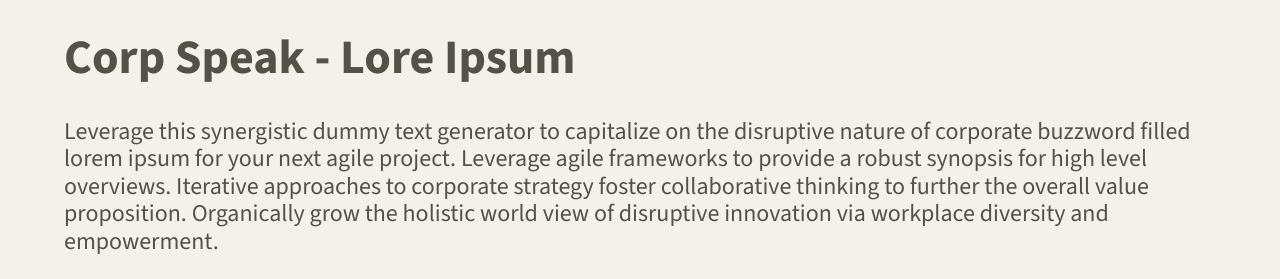
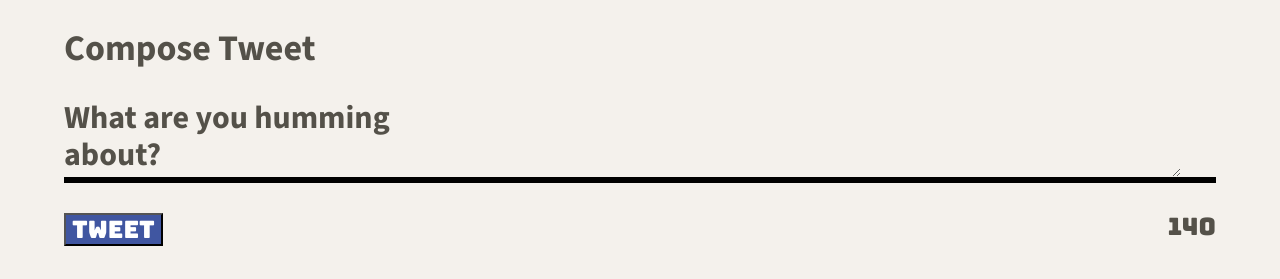
Before and after one commit to mcdmtomlinson/tweeter, a website: page public/index.html in a window 1280 px wide. Shown: the part 642-921 px from the top of the page. Drawn offline with nearby package versions, Linux system fonts and the light colour scheme.

Commit message:
Crafting the Form: Add tweet submission with style as per M04W08

```diff
--- a/public/index.html
+++ b/public/index.html
@@ -24,6 +24,7 @@
     <link rel="stylesheet" href="/styles/layout.css" type="text/css" />
     <link rel="stylesheet" href="/styles/nav.css" type="text/css" />
     <link rel="stylesheet" href="/styles/header.css" type="text/css" />
+    <link rel="stylesheet" href="/styles/new-tweet.css" type="text/css" />
 
     <!-- External JS -->
     <script src="https://ajax.googleapis.com/ajax/libs/jquery/3.4.1/jquery.min.js"></script>
@@ -55,12 +56,19 @@
 
     <!-- Page-specific (main) content here -->
     <main class="container">
-      <h1>Corp Speak - Lore Ipsum</h1>
-
-    <p>Leverage this synergistic dummy text generator to capitalize on the disruptive nature of corporate buzzword filled lorem ipsum for your next agile project.
-
-      Leverage agile frameworks to provide a robust synopsis for high level overviews. Iterative approaches to corporate strategy foster collaborative thinking to further the overall value proposition. Organically grow the holistic world view of disruptive innovation via workplace diversity and empowerment.
-    </p>
+      <section class="new-tweet">
+        <h2>Compose Tweet</h2>
+        <form id = "post-tweet" method="POST" action="/tweets">
+          <div id="text-question">
+            <label for="tweet-text">What are you humming about?</label>
+            <textarea name="text" id="tweet-text"></textarea>
+          </div>
+          <div id="tweet-send">
+            <button id="tweet-button" type="submit">Tweet</button>
+            <output id = "word-counter" name="counter" class="counter" for="tweet-text">140</output>
+          </div>
+        </form>
+      </section>
   </main>
 
   </body>
--- a/public/styles/layout.css
+++ b/public/styles/layout.css
@@ -34,3 +34,5 @@ body {
   background-color: #f4f1ec;
   margin-left: 5%;
   margin-right: 5%;
+  background-color: inherit;
+  margin: 0 auto;
--- /dev/null
+++ b/public/styles/new-tweet.css
@@ -0,0 +1,45 @@
+/** Styling for New Tweet component
+*/
+
+#post-tweet {
+  display: flex;
+  flex-direction: column;
+}
+
+#text-question {
+  display: flex;
+  flex-direction: row;
+  border-bottom: black solid 0.2em;
+  font-family: "Source Sans 3", sans-serif;
+  font-size:xx-large;
+  font-weight: bold;
+}
+
+#tweet-text {
+  background-color: inherit;
+  display: flex;
+  flex-direction: row;
+  border: none;
+  width: 60%;
+  height: 50%;
+  margin-left: 3%;
+  margin-right: 3%;
+}
+
+#tweet-send {
+  display: flex;
+  flex-direction: row;
+  justify-content: space-between;
+  margin-top: 1.25em;
+  margin-bottom: 1.25em;
+}
+
+#tweet-button {
+  font-family: "bungee";
+  background-color:#4056A1;
+  color: white;
+}
+
+#word-counter {
+  font-family: "bungee";
+}
--- a/server/data-files/initial-tweets.json
+++ b/server/data-files/initial-tweets.json
@@ -8,7 +8,7 @@
     "content": {
       "text": "If I have seen further it is by standing on the shoulders of giants"
     },
-    "created_at": 1714365822259
+    "created_at": 1714367454091
   },
   {
     "user": {
@@ -19,6 +19,6 @@
     "content": {
       "text": "Je pense , donc je suis"
     },
-    "created_at": 1714452222259
+    "created_at": 1714453854091
   }
 ]
```
